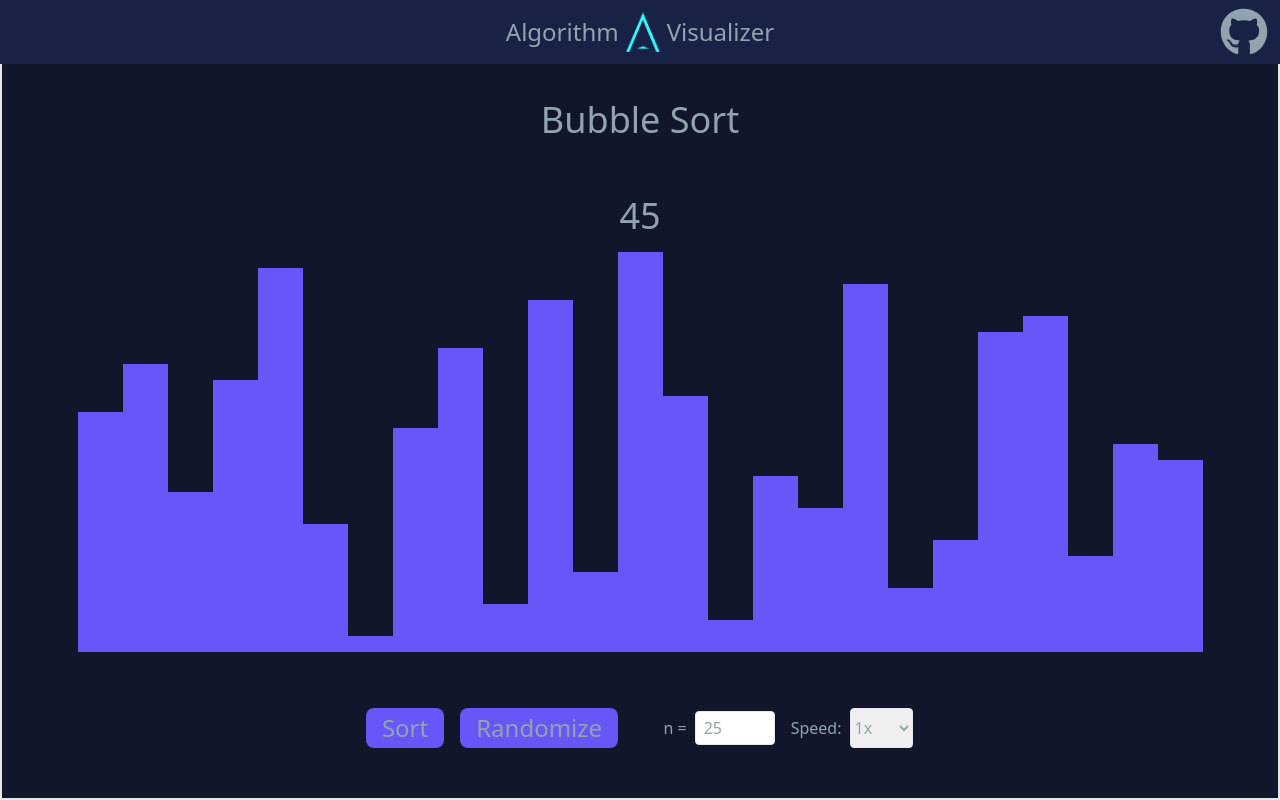
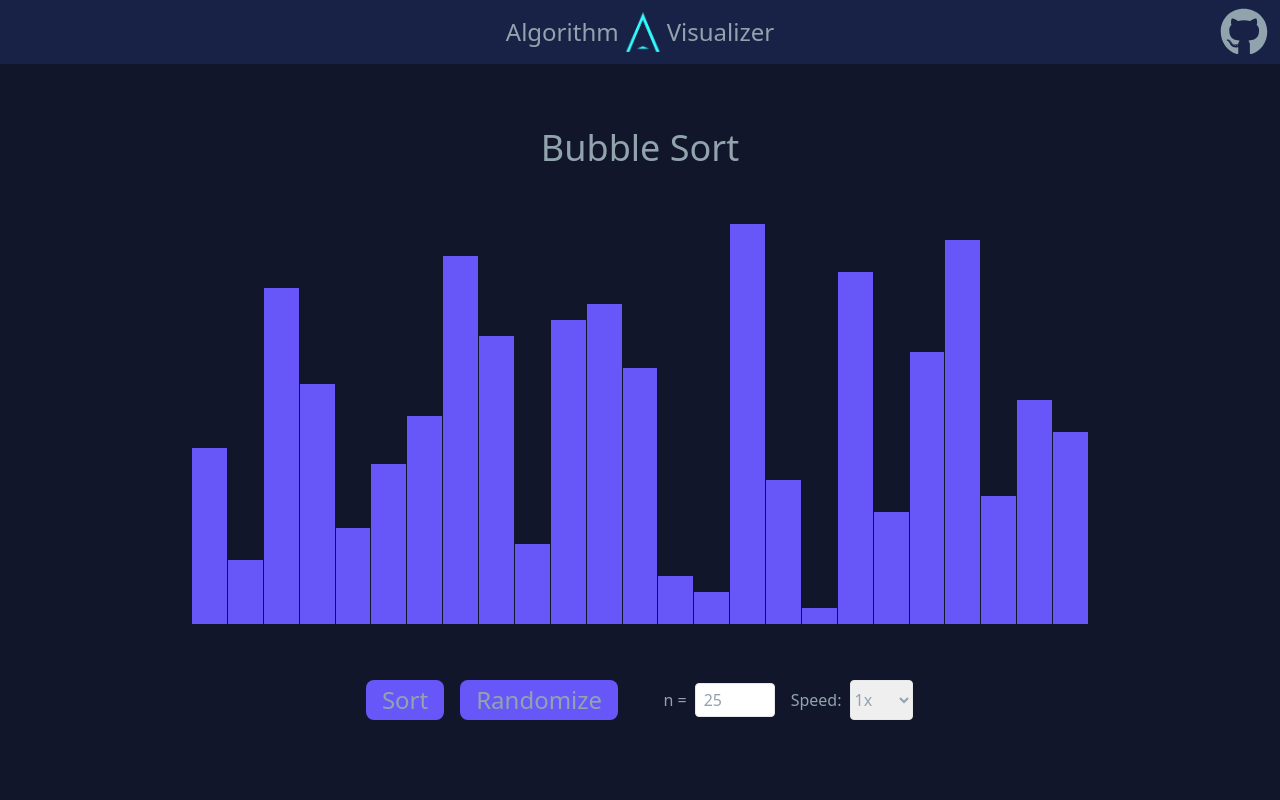
Before and after one commit to BradT615/Algorithm-Visualizer, a React (Create React App) app: page /BubbleSort in a window 1280 px wide. Built offline with nearby package versions, Linux system fonts and the light colour scheme.

Commit message:
use percentage-based bar width

```diff
--- a/src/components/sorts/BubbleSort.js
+++ b/src/components/sorts/BubbleSort.js
@@ -105,17 +105,16 @@ function BubbleSort() {
 
     const maxNumber = Math.max(...state.data);
     const isMediumScreen = window.innerWidth < 768;
-    const barWidth = Math.floor(containerWidth / state.numItems) - 1;
+    const barWidth = 100 / state.numItems;
 
     return (
-        <div className='flex flex-col justify-center items-center h-screen w-full space-y-4 pt-12 border-2'>
+        <div className='flex flex-col justify-center items-center h-screen w-full space-y-4 pt-12'>
             <h1 className='text-4xl my-10'>Bubble Sort</h1>
-            <h1 className='text-4xl'>{barWidth}</h1>
-            <div ref={containerRef} className="flex justify-center items-end max-w-6xl m-auto" style={{ height: '400px', width: '100%'}}>
+            <div className="flex justify-center items-end max-w-4xl" style={{ height: '400px', width: '90%', gap: '1px' }}>
                 {state.data.map((value, idx) => (
                     <div
                         key={idx}
-                        style={{ height: `${(value / maxNumber) * 100}%`, width: `${barWidth}px`}}
+                        style={{ height: `${(value / maxNumber) * 100}%`, width: `${barWidth}%` }}
                         className={`
                             ${state.activeIndices.includes(idx) ? 'bg-customPink' : ''}
                             ${state.completedIndices.includes(idx) ? 'bg-customPurple' : ''}
```
